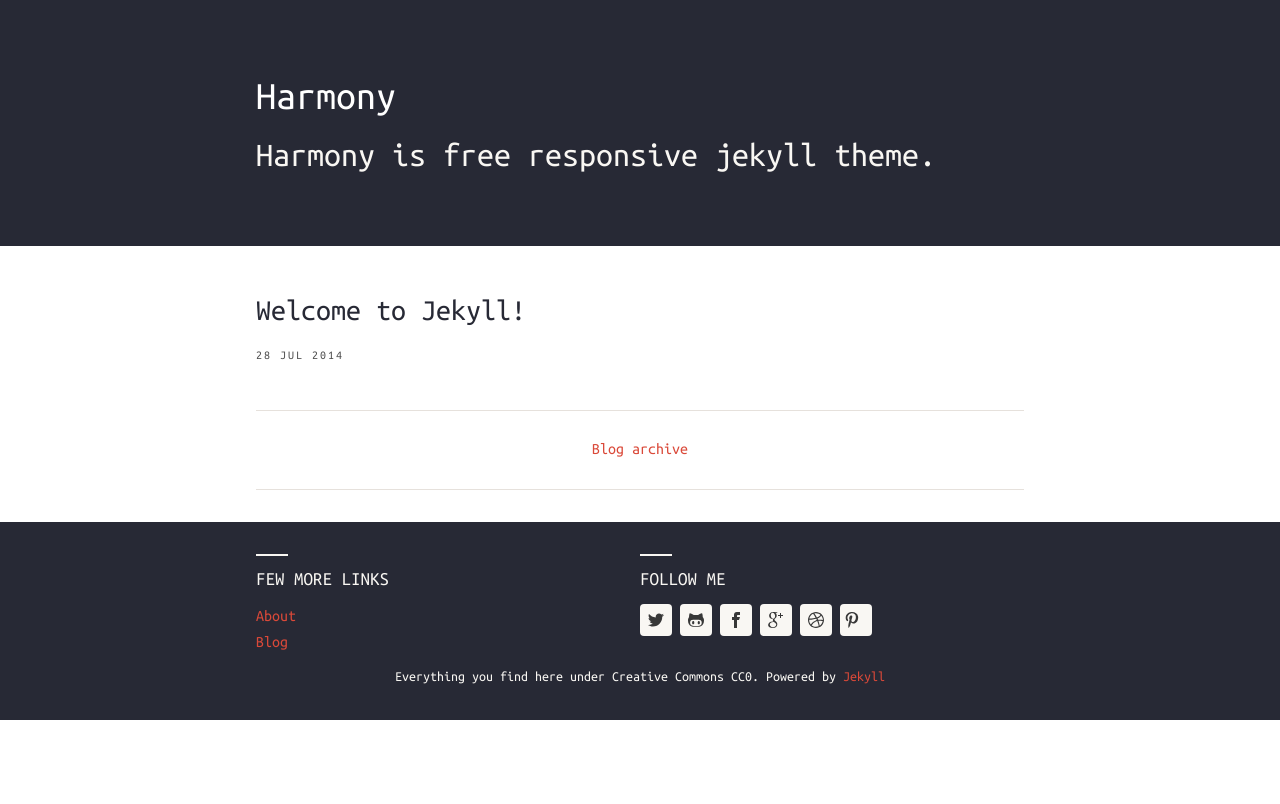
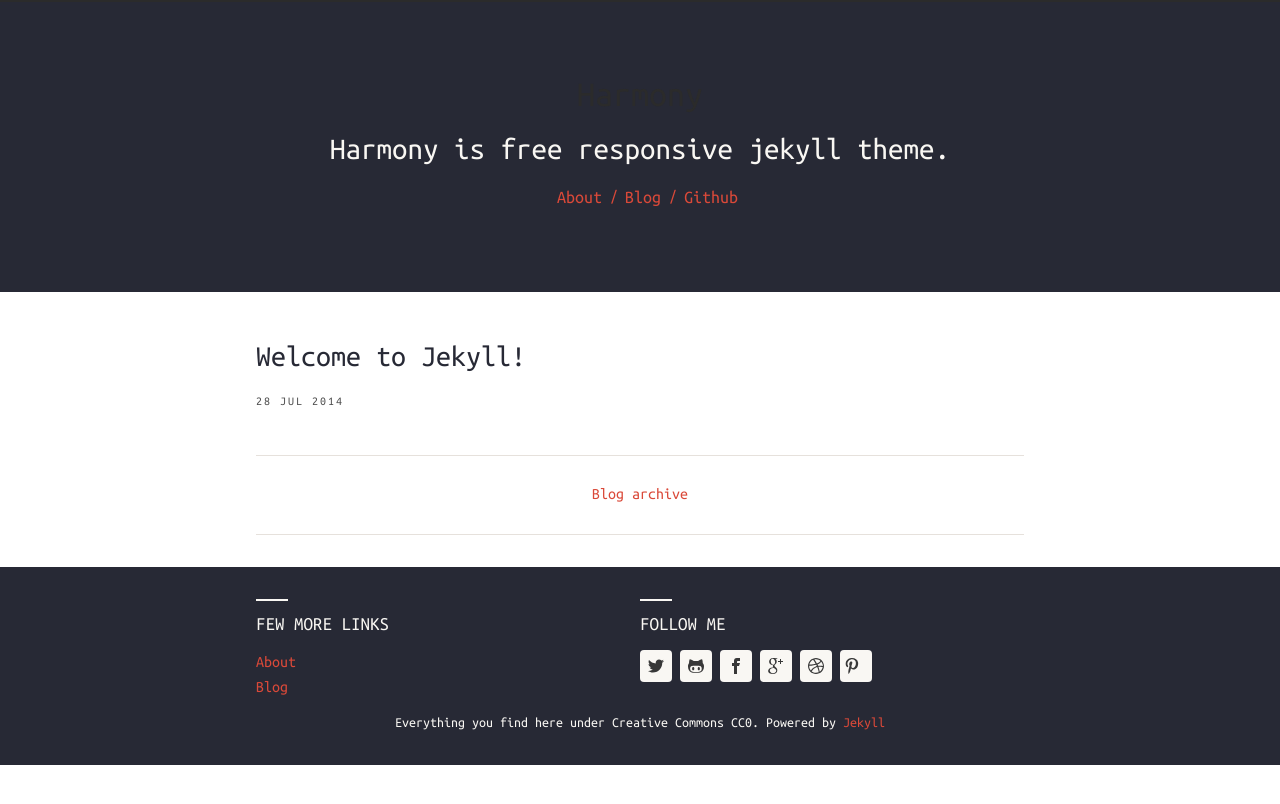
Before and after one commit to gayanvirajith/harmony, a Jekyll site: the page built from index.html, in a window 1280 px wide. Shown: the top 804 px of the page. Built offline with Jekyll 4.4.1, drawn with Linux system fonts in a browser that asks for light colours; nearby versions of some CDN libraries; Markdown is read by kramdown in place of the engine named in the settings.

Commit message:
Add main navigation to the harmony jekyll theme

```diff
--- /dev/null
+++ b/_includes/header-links.html
@@ -0,0 +1,5 @@
+<ul>
+	<li><a href="{{ site.url }}/about/">About</a></li>
+	<li><a href="{{ site.url }}/blog/">Blog</a></li>
+	<li><a href="#0">Github</a></li>
+</ul>
--- a/_layouts/default.html
+++ b/_layouts/default.html
@@ -35,6 +35,7 @@
             <div class="wc-container">
                 <h1><a href="{{ site.baseurl }}/">{{ site.harmony.name }}</a></h1>
                 <h2>{{ site.harmony.description }}</h2>
+                {% include header-links.html %}
             </div>
         </header>
         {{ content }}
--- a/assets/css/main.scss
+++ b/assets/css/main.scss
@@ -73,7 +73,7 @@
   // mobile first
   @include font-size(20px);
   @include MQ(M) {
-    @include font-size(40px);
+    @include font-size(36px);
   }
 }
 
@@ -81,7 +81,7 @@
   // mobile first
   @include font-size(18px);
   @include MQ(M) {
-    @include font-size(34px);
+    @include font-size(31px);
   }
 }
 
@@ -167,9 +167,6 @@
   }
 
   header.main-header, footer.main-footer {
-    background-color: $base-00;
-    color: $base-07;
-
     p,address {
       @include font-size(12px);
       @include MQ(M) {
@@ -179,15 +176,58 @@
   }
 
   header.main-header {
+    border-top: 2px $base-00 solid;
+    h1, h2 { text-align: center; }
     a {
-      color: $color-white;
+      color: $base-00;
       &:hover, &:active, &:focus {
         border-bottom-color: transparent;
+      }
+    }
+
+    ul {
+      width: 100%;
+      text-align: center;
+      padding: 15px;
+    }
+    ul li {
+      display: inline-block;
+      position:relative;
+      margin-left: 15px;
+      &:before {
+        position:absolute;
+        content: "/";
+        left: -15px;
+
+        color: $base-08;
+      }
+      &:before:first {
+        content: "";
+      }
+
+      &:first-child:before {
+        content: "";
+      }
+    }
+
+    ul li a {
+      display:block;
+      color: $base-08;
+      border-bottom: 2px transparent solid;
+      padding-bottom:5px;
+      @include transition(all, .2s);
+      @include MQ(M) {
+        @include font-size(18px);
+      }
+      &:hover, &:focus, &:active {
+        border-bottom-color: $base-08;
       }
     }
   }
 
   footer.main-footer {
+    background-color: $base-00;
+    color: $base-07;
     .column {
       float:left;
 
@@ -256,7 +296,7 @@
         background-position: 0 0;
           &:hover {
             background-position: 0 -32px;
-            background-color: $color-2;
+            background-color: $base-08;
         }
       }
 
@@ -264,7 +304,7 @@
         background-position: -32px 0;
         &:hover {
           background-position: -32px -32px;
-          background-color: $color-2;
+          background-color: $base-08;
         }
       }
 
@@ -272,7 +312,7 @@
         background-position: -64px 0;
         &:hover {
           background-position: -64px -32px;
-          background-color: $color-2
+          background-color: $base-08;
         }
       }
 
@@ -280,7 +320,7 @@
         background-position: -96px 0;
         &:hover {
           background-position: -96px -32px;
-          background-color: $color-2
+          background-color: $base-08;
         }
       }
 
@@ -288,7 +328,7 @@
         background-position: -128px 0;
         &:hover {
           background-position: -128px -32px;
-            background-color: $color-2
+            background-color: $base-08;
         }
       }
 
@@ -296,7 +336,7 @@
         background-position: -196px 0;
         &:hover {
           background-position: -196px -32px;
-          background-color: $color-2
+          background-color: $base-08;
         }
       }
     }
```
